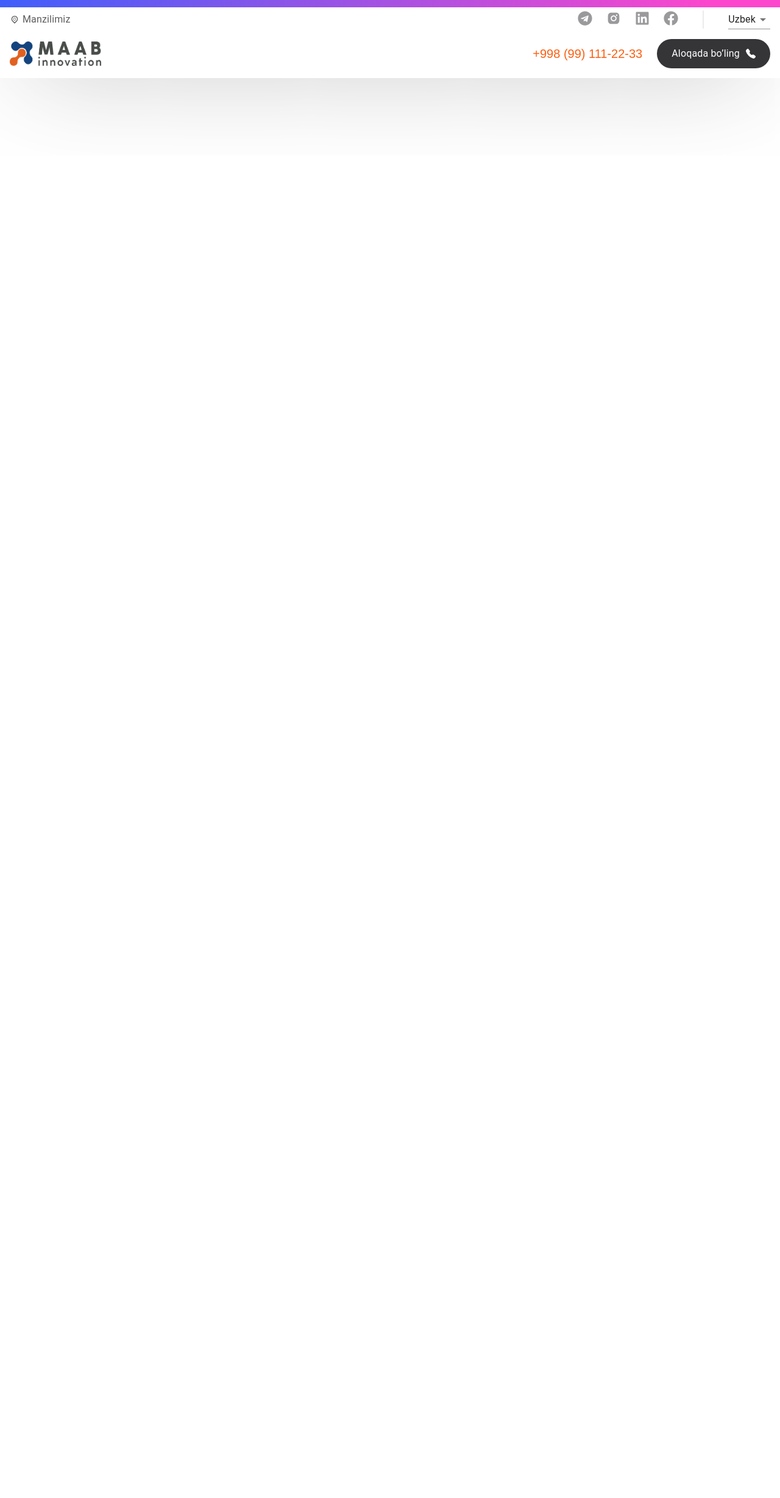
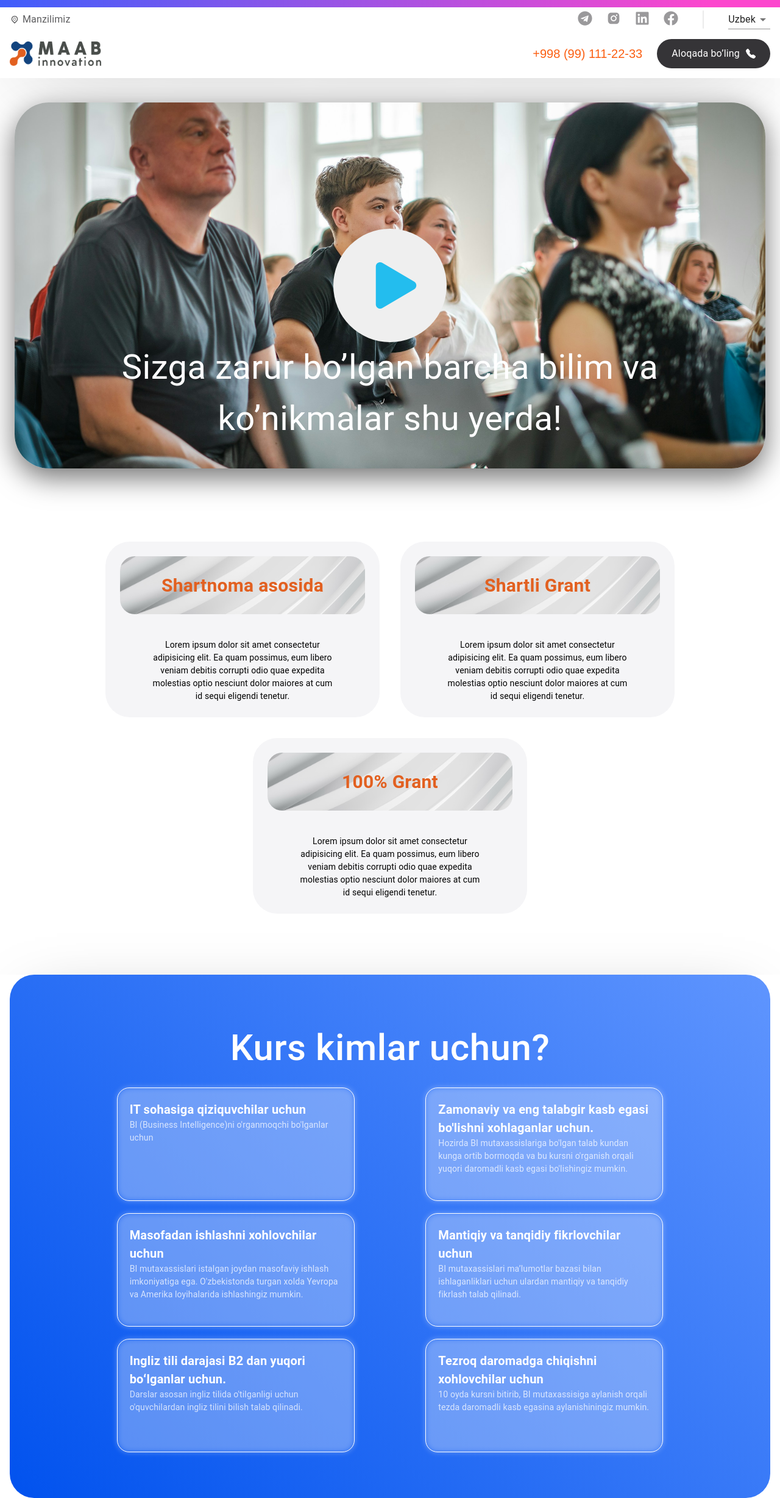
Before and after one commit to Murod1303/MAAB, a React (Vite) app: page / in a window 1280 px wide. Shown: the whole page at 61% size. Before the commit the page ends 800 px from the top, so only its background shows below. Built offline with nearby package versions, Linux system fonts and the light colour scheme.

Commit message:
responsive referense section

```diff
--- a/src/App.jsx
+++ b/src/App.jsx
@@ -1,6 +1,6 @@
 // import Footer from "./components/footer/Footer";
 import Header from "./components/header/Header";
-// import Home from "./pages/Home";
+import Home from "./pages/Home";
 import { motion, useScroll } from "framer-motion";
 function App() {
   const { scrollYProgress } = useScroll();
@@ -11,7 +11,7 @@ function App() {
         style={{ scaleX: scrollYProgress }}
       />
       <Header />
-      {/* <Home /> */}
+      <Home />
       {/* <Footer /> */}
     </>
   );
--- a/src/components/formSection/FormWrapper.jsx
+++ b/src/components/formSection/FormWrapper.jsx
@@ -178,7 +178,7 @@ const FormWrapper = () => {
                     >
                       <MenuItem
                         selected
-                        value={"j"}
+                        // value={"j"}
                         sx={{
                           display: "flex",
                           alignItems: "center",
@@ -188,7 +188,7 @@ const FormWrapper = () => {
                         <Typography>Junior</Typography>
                       </MenuItem>
                       <MenuItem
-                        value={"m"}
+                        // value={"m"}
                         sx={{
                           display: "flex",
                           alignItems: "center",
@@ -198,7 +198,7 @@ const FormWrapper = () => {
                         <Typography>Middle</Typography>
                       </MenuItem>
                       <MenuItem
-                        value={"s"}
+                        // value={"s"}
                         sx={{
                           display: "flex",
                           alignItems: "center",
--- a/src/components/grandSection/Grands.jsx
+++ b/src/components/grandSection/Grands.jsx
@@ -1,26 +1,61 @@
-import { Box, Container, Typography } from "@mui/material";
+import { Box, Typography } from "@mui/material";
 import styled from "styled-components";
+import { ContainerStyled } from "../generalStyle/GeneralStyle";
 
 const BoxCardBG = styled(Box)`
   background-image: url(./bgCard.jpg);
   background-attachment: fixed;
   background-size: cover;
 `;
+const GrandsWrapper = styled(Box)`
+  @media (max-width: 1072px) {
+    & li {
+      padding: 20px;
+    }
+    ${BoxCardBG} {
+      padding: 20px;
+      margin-bottom: 32px;
+      & strong {
+        font-size: 26px;
+      }
+      & li p {
+        font-size: 13px;
+      }
+    }
+  }
+  @media (max-width: 672px) {
+    & li {
+      padding: 16px;
+    }
+    ${BoxCardBG} {
+      padding: 16px;
+      margin-bottom: 24px;
+      & strong {
+        font-size: 20px;
+      }
+      & li p {
+        font-size: 12px;
+      }
+    }
+  }
+`;
 const Grands = () => {
   return (
-    <Box component={"section"} marginBottom={"100px"}>
-      <Container maxWidth="1680px" sx={{ margin: "0 auto", paddingX: "16px" }}>
+    <GrandsWrapper component={"section"} marginBottom={"100px"}>
+      <ContainerStyled>
         <Box>
           <Box
             display={"flex"}
             alignItems={"center"}
             justifyContent={"center"}
+            flexWrap={"wrap"}
             gap={"34px"}
             component={"ul"}
           >
             <Box
               component={"li"}
-              width={"33%"}
+              maxWidth={"450px"}
+              width={"100%"}
               sx={{
                 backgroundColor: "#F5F5F7",
                 borderRadius: "40px",
@@ -62,7 +97,8 @@ const Grands = () => {
             </Box>
             <Box
               component={"li"}
-              width={"33%"}
+              maxWidth={"450px"}
+              width={"100%"}
               sx={{
                 backgroundColor: "#F5F5F7",
                 borderRadius: "40px",
@@ -101,7 +137,8 @@ const Grands = () => {
             </Box>
             <Box
               component={"li"}
-              width={"33%"}
+              maxWidth={"450px"}
+              width={"100%"}
               sx={{
                 backgroundColor: "#F5F5F7",
                 borderRadius: "40px",
@@ -140,8 +177,8 @@ const Grands = () => {
             </Box>
           </Box>
         </Box>
-      </Container>
-    </Box>
+      </ContainerStyled>
+    </GrandsWrapper>
   );
 };
 
--- a/src/components/heroSection/Hero.jsx
+++ b/src/components/heroSection/Hero.jsx
@@ -30,10 +30,79 @@ const StartButton = styled.button`
     fill: #23bdee;
   }
 `;
-
+const HeroSection = styled(Box)`
+  @media (max-width: 1048px) {
+    & h3 {
+      font-size: 42px;
+    }
+    ${StartButton} {
+      padding: 40px;
+      padding-right: 33px;
+      & svg {
+        margin-left: 5px;
+        width: 50px;
+        height: 50px;
+      }
+    }
+    ${BoxWrapper} {
+      height: 500px;
+    }
+  }
+  @media (max-width: 872px) {
+    & h3 {
+      font-size: 26px;
+    }
+    ${StartButton} {
+      padding: 30px;
+      padding-right: 27px;
+      & svg {
+        margin-left: 5px;
+        width: 35px;
+        height: 35px;
+      }
+    }
+    ${BoxWrapper} {
+      height: 400px;
+    }
+  }
+  @media (max-width: 520px) {
+    & h3 {
+      font-size: 20px;
+    }
+    ${StartButton} {
+      padding: 28px;
+      padding-right: 25px;
+      & svg {
+        margin-left: 1px;
+        width: 26px;
+        height: 36px;
+      }
+    }
+    ${BoxWrapper} {
+      height: 350px;
+    }
+  }
+  @media (max-width: 420px) {
+    & h3 {
+      font-size: 16px;
+    }
+    ${StartButton} {
+      padding: 25px;
+      padding-right: 20px;
+      & svg {
+        margin-left: 0;
+        width: 20px;
+        height: 20px;
+      }
+    }
+    ${BoxWrapper} {
+      height: 300px;
+    }
+  }
+`;
 const Hero = () => {
   return (
-    <Box component={"section"} marginBottom={"120px"}>
+    <HeroSection component={"section"} marginBottom={"120px"}>
       <Container
         maxWidth={"1840px"}
         sx={{ margin: "0 auto", paddingX: "16px" }}
@@ -57,7 +126,7 @@ const Hero = () => {
           </Typography>
         </BoxWrapper>
       </Container>
-    </Box>
+    </HeroSection>
   );
 };
 
--- a/src/components/referesesSection/Referens.jsx
+++ b/src/components/referesesSection/Referens.jsx
@@ -1,15 +1,121 @@
-import { Box, Container, Stack, Typography } from "@mui/material";
+import { Box, Stack, Typography } from "@mui/material";
+import { ContainerStyled } from "../generalStyle/GeneralStyle";
+import styled from "styled-components";
+const ReferenseSetion = styled(Box)`
+  @media (max-width: 984px) {
+    & h3 {
+      font-size: 50px;
+    }
+    & .wrapper {
+      padding: 70px;
+    }
+    & li {
+      max-width: 350px;
+      & strong {
+        font-size: 18px;
+      }
+      & p {
+        font-size: 13px;
+      }
+    }
+  }
+  @media (max-width: 888px) {
+    & h3 {
+      font-size: 45px;
+    }
+    & .wrapper {
+      padding: 65px;
+    }
+    & li {
+      max-width: 330px;
+      & strong {
+        font-size: 16px;
+      }
+      & p {
+        font-size: 13px;
+      }
+    }
+  }
+  @media (max-width: 834px) {
+    & h3 {
+      font-size: 45px;
+    }
+    & .wrapper {
+      padding: 60px;
+    }
+    & li {
+      max-width: 300px;
+      & strong {
+        font-size: 15px;
+      }
+      & p {
+        font-size: 13px;
+      }
+    }
+  }
+  @media (max-width: 768px) {
+    & h3 {
+      font-size: 50px;
+    }
+    & .wrapper {
+      padding: 50px;
+    }
+    & li {
+      max-width: 400px;
+      & strong {
+        font-size: 20px;
+      }
+      & p {
+        font-size: 14px;
+      }
+    }
+  }
+  @media (max-width: 498px) {
+    & h3 {
+      font-size: 42px;
+    }
+    & .wrapper {
+      padding: 32px;
+    }
+    & li {
+      max-width: 400px;
+      & strong {
+        font-size: 16px;
+      }
+      & p {
+        font-size: 13px;
+      }
+    }
+  }
+  @media (max-width: 360px) {
+    & h3 {
+      font-size: 36px;
+    }
+    & .wrapper {
+      padding: 32px;
+    }
+    & li {
+      max-width: 400px;
+      & strong {
+        font-size: 14px;
+      }
+      & p {
+        font-size: 12px;
+      }
+    }
+    & .forHeight {
+      height: 100%;
+    }
+  }
+`;
 const Referens = () => {
   return (
-    <Box
+    <ReferenseSetion
       component={"section"}
       marginBottom={"64px"}
       sx={{ boxShadow: "0px 0px 104px -57px rgba(0,0,0,0.36)" }}
     >
-      <Container
-        maxWidth={"1680px"}
-        sx={{ width: "100%", margin: "0 auto", paddingX: "16px" }}
-      >
+      <ContainerStyled>
         <Box
           display={"flex"}
           justifyContent={"center"}
@@ -21,6 +127,7 @@ const Referens = () => {
           sx={{
             backgroundImage: "linear-gradient(45deg, #0152EE 0%, #5F95FE 100%)",
           }}
+          className="wrapper"
         >
           <Typography
             component={"h3"}
@@ -32,6 +139,7 @@ const Referens = () => {
           </Typography>
           <Stack maxWidth={"1234px"} width={"100%"}>
             <Box
+              width={"100%"}
               component={"ul"}
               display={"flex"}
               alignItems={"center"}
@@ -107,6 +215,7 @@ const Referens = () => {
                   borderRadius={"20px"}
                 ></Box>
                 <Box
+                  className="forHeight"
                   position={"relative"}
                   width={"100%"}
                   padding={"20px"}
@@ -160,6 +269,7 @@ const Referens = () => {
                   borderRadius={"20px"}
                 ></Box>
                 <Box
+                  className="forHeight"
                   position={"relative"}
                   width={"100%"}
                   padding={"20px"}
@@ -211,6 +321,7 @@ const Referens = () => {
                   borderRadius={"20px"}
                 ></Box>
                 <Box
+                  className="forHeight"
                   position={"relative"}
                   width={"100%"}
                   padding={"20px"}
@@ -350,8 +461,8 @@ const Referens = () => {
             </Box>
           </Stack>
         </Box>
-      </Container>
-    </Box>
+      </ContainerStyled>
+    </ReferenseSetion>
   );
 };
 
--- a/src/pages/Home.jsx
+++ b/src/pages/Home.jsx
@@ -14,11 +14,11 @@ const Home = () => {
       <Hero />
       <Grands />
       <Referens />
-      <Statist />
-      <Chance />
-      <Courses />
-      <Response />
-      <FormWrapper />
+      {/* <Statist /> */}
+      {/* <Chance /> */}
+      {/* <Courses /> */}
+      {/* <Response /> */}
+      {/* <FormWrapper /> */}
     </Box>
   );
 };
```
